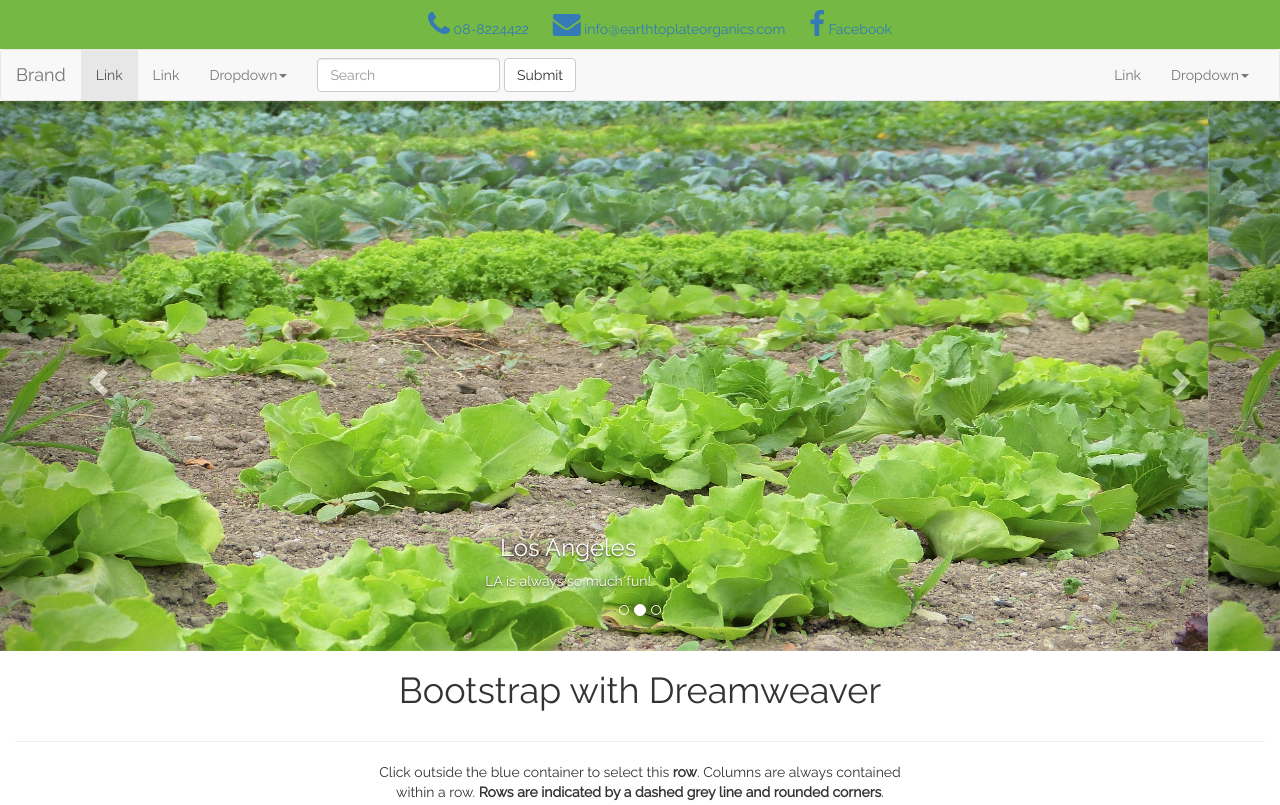
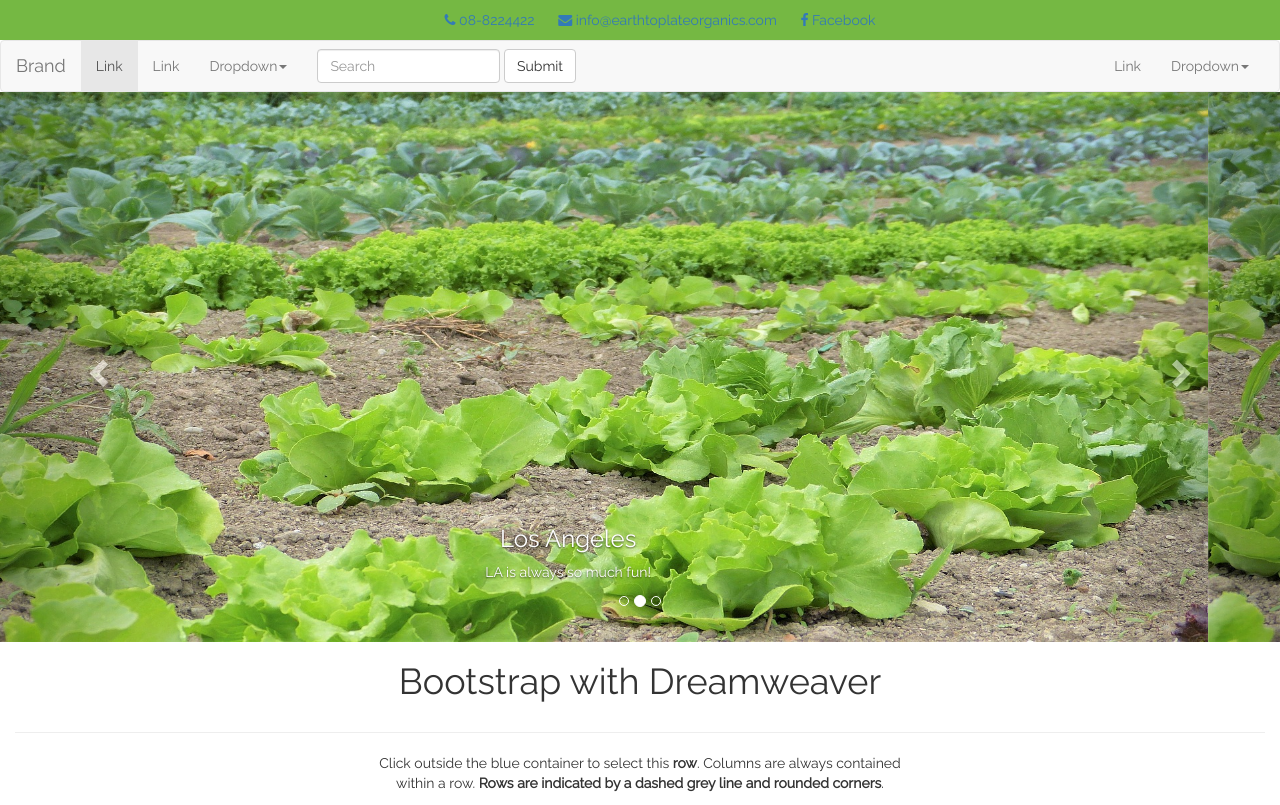
Before and after one commit to fintan1528/webdesign-project, a plain HTML site: page index.html in a window 1280 px wide. Shown: the top 805 px of the page. Drawn offline with Linux system fonts and the light colour scheme.

Commit message:
Update index.html

```diff
--- a/index.html
+++ b/index.html
@@ -27,9 +27,9 @@
        <div class="row">
               <div class="top-menu">
                 <ul class="top-menu-items">
-                      <li><a href="tel:+35388224422"><i class="fa fa-phone fa-2x" aria-hidden="true"></i> 08-8224422</a></li>
-                      <li><a href="mailto:email@email.com"><i class="fa fa-envelope fa-2x" aria-hidden="true"></i> info@earthtoplateorganics.com</a></li>
-                      <li><a href="tel:+35388224422"><i class="fa fa-facebook fa-2x" aria-hidden="true"></i> Facebook</a></li>
+                      <li><a href="tel:+35388224422"><i class="fa fa-phone" aria-hidden="true"></i> 08-8224422</a></li>
+                      <li><a href="mailto:email@email.com"><i class="fa fa-envelope" aria-hidden="true"></i> info@earthtoplateorganics.com</a></li>
+                      <li><a href="tel:+35388224422"><i class="fa fa-facebook" aria-hidden="true"></i> Facebook</a></li>
                     </ul>
               </div>
         </div>
```
